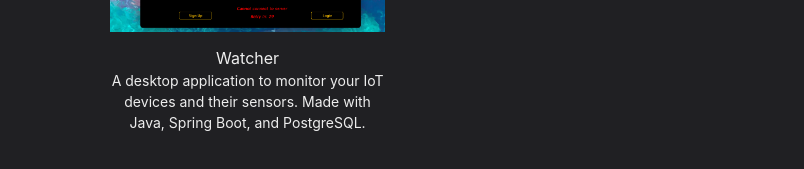
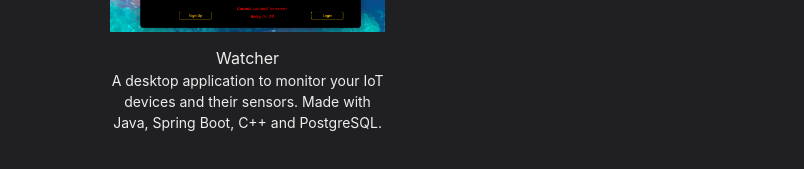
Before and after one commit to kiroyuu/website, a Next.js app: page /works in a window 1280 px wide. Shown: the part 227-396 px from the top of the page, without its empty margins (243-1047 px from the left). Built offline with nearby package versions, Linux system fonts and the light colour scheme.

Commit message:
feat(works): link to page sources

```diff
--- a/components/navbar.js
+++ b/components/navbar.js
@@ -95,7 +95,7 @@
                 <NextLink href="/posts" passHref>
                   <MenuItem as={Link}>Posts</MenuItem>
                 </NextLink>
-                <NextLink href="/posts" passHref>
+                <NextLink href="https://github.com/kiroyuu/website" passHref>
                   <MenuItem as={Link}>View Source</MenuItem>
                 </NextLink>
               </MenuList>
--- a/pages/works.js
+++ b/pages/works.js
@@ -14,7 +14,7 @@
         <Section>
           <WorkGridItem id="watcher" title="Watcher" thumbnail={thumbWatcher}>
             A desktop application to monitor your IoT devices and their sensors.
-            Made with Java, Spring Boot, and PostgreSQL.
+            Made with Java, Spring Boot, C++ and PostgreSQL.
           </WorkGridItem>
         </Section>
       </SimpleGrid>
```
